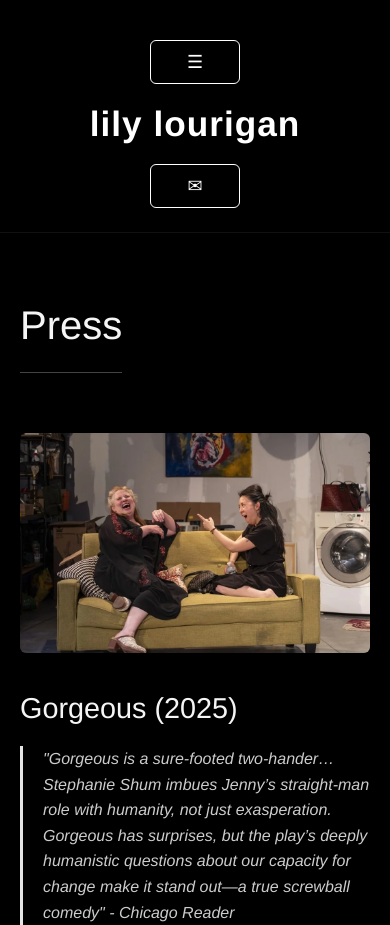
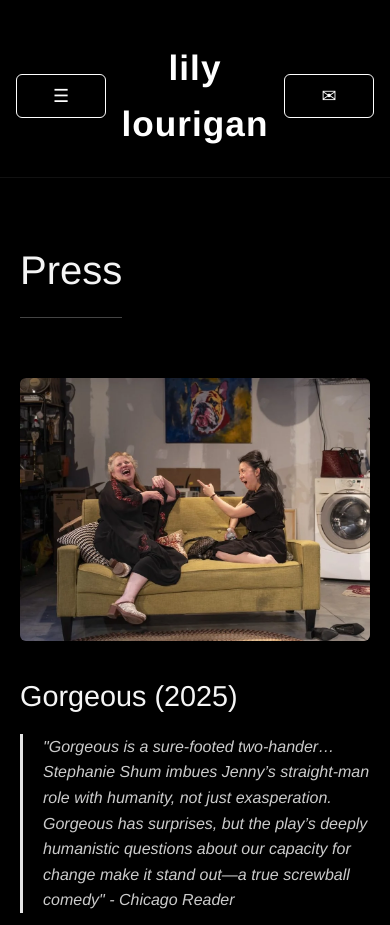
Before and after one commit to aboardsentimentalize/my-website, a plain HTML site: page build/press.html in a window 390 px wide. Shown: the top 925 px of the page. Drawn offline with Linux system fonts and the light colour scheme.

Commit message:
mobile menu and press photos

```diff
--- a/build/press.html
+++ b/build/press.html
@@ -229,12 +229,12 @@
 
         .press-image {
             width: 100%;
-            max-width: 240px;
+            max-width: 360px;
         }
 
         .press-image img {
             width: 100%;
-            height: 170px;
+            height: 255px;
             object-fit: cover;
             border-radius: 6px;
             box-shadow: 0 8px 24px rgba(0, 0, 0, 0.08);
@@ -252,7 +252,7 @@
 
             .press-image img {
                 height: auto;
-                max-height: 220px;
+                max-height: 330px;
             }
         }
 
@@ -411,26 +411,7 @@
         .email-form button:hover {
             background: #e5e5e5;
         }}
-            @media (max-width: 540px) {
-            .top-bar {
-                flex-wrap: wrap;
-                justify-content: center;
-            }
-
-            .top-bar .brand {
-                order: 2;
-                flex: 1 1 100%;
-                text-align: center;
-            }
-
-            .top-bar .menu-toggle {
-                order: 1;
-            }
-
-            .top-bar .email-toggle {
-                order: 3;
-            }
-        }
+    \ \ \ \ \ \ \ \ @media\ \(max-width:\ 540px\)\ \{\n\ \ \ \ \ \ \ \ \ \ \ \ \.top-bar\ \{\n\ \ \ \ \ \ \ \ \ \ \ \ \ \ \ \ flex-wrap:\ wrap;\n\ \ \ \ \ \ \ \ \ \ \ \ \ \ \ \ justify-content:\ center;\n\ \ \ \ \ \ \ \ \ \ \ \ }\n\n\ \ \ \ \ \ \ \ \ \ \ \ \.top-bar\ \.brand\ \{\n\ \ \ \ \ \ \ \ \ \ \ \ \ \ \ \ order:\ 1;\n\ \ \ \ \ \ \ \ \ \ \ \ \ \ \ \ flex:\ 1\ 1\ 100%;\n\ \ \ \ \ \ \ \ \ \ \ \ \ \ \ \ text-align:\ center;\n\ \ \ \ \ \ \ \ \ \ \ \ }\n\n\ \ \ \ \ \ \ \ \ \ \ \ \.top-bar\ \.menu-toggle,\n\ \ \ \ \ \ \ \ \ \ \ \ \.top-bar\ \.email-toggle\ \{\n\ \ \ \ \ \ \ \ \ \ \ \ \ \ \ \ order:\ 2;\n\ \ \ \ \ \ \ \ \ \ \ \ \ \ \ \ flex:\ 0\ 0\ auto;\n\ \ \ \ \ \ \ \ \ \ \ \ }\n\ \ \ \ \ \ \ \ }
     </style>
 </head>
 <body>
```
Also changed, not shown: about.html (+1 -20 lines), build/about.html (+1 -20 lines), build/gallery.html (+1 -20 lines), build/headshots.html (+1 -20 lines), build/index.html (+1 -20 lines), build/projects.html (+1 -20 lines), build/resume.html (+1 -20 lines), build/video.html (+1 -20 lines), index.html (+1 -20 lines).
